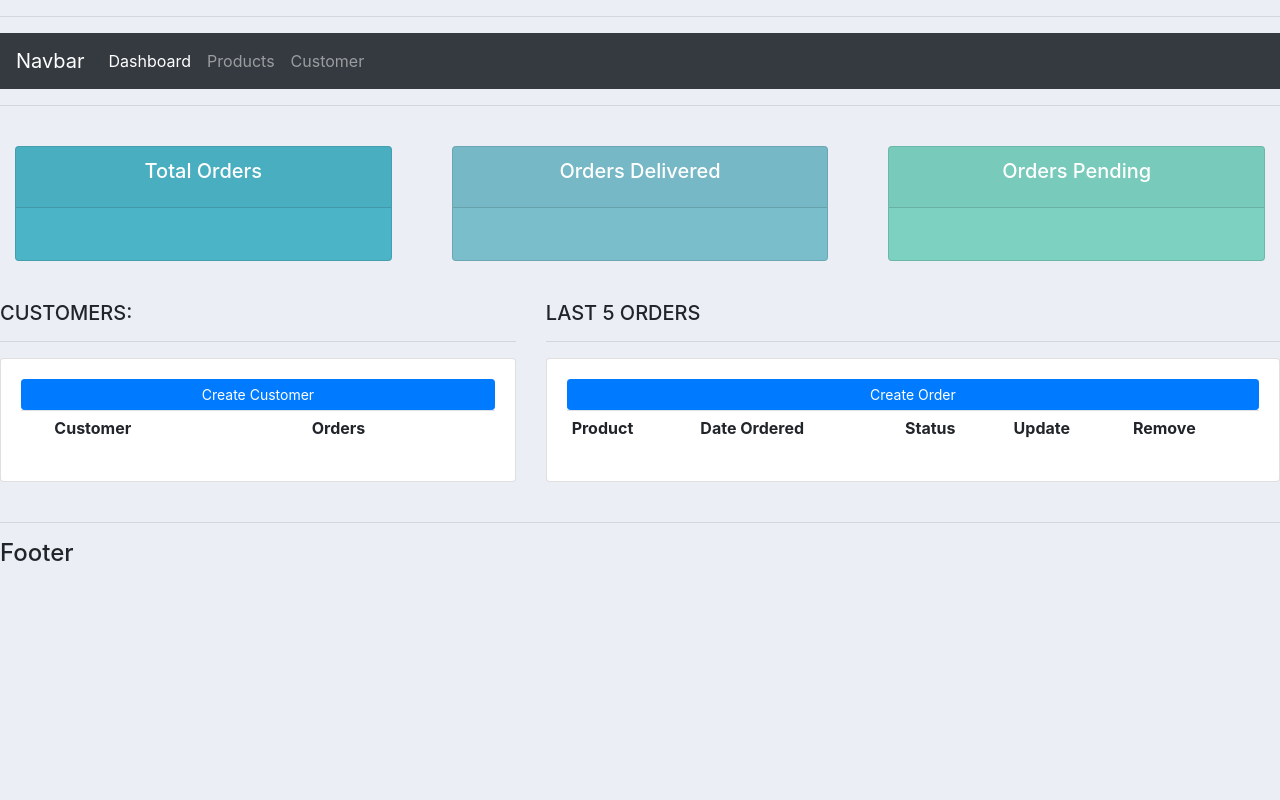
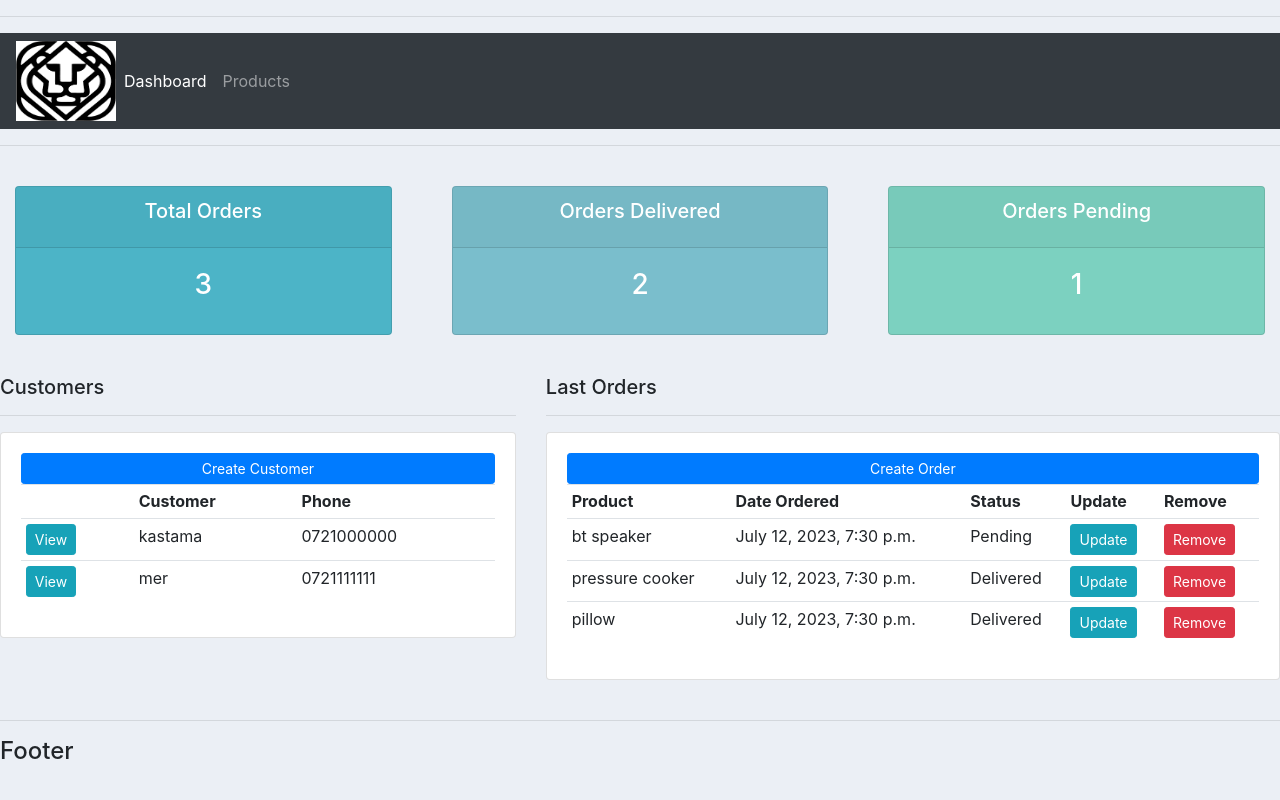
Before and after one commit to booorayan/crm, a Django app: page / in a window 1280 px wide. Run offline with Django 4.2, Linux system fonts and the light colour scheme; data comes from the database, SQL or seed files in the repository; both versions use the stored data as it was after the commit; lists and menus that the app fills with data are empty.

Commit message:
render templates

```diff
--- a/accounts/admin.py
+++ b/accounts/admin.py
@@ -1,3 +1,8 @@
 from django.contrib import admin
+from .models import *
 
 # Register your models here.
+admin.site.register(Customer)
+admin.site.register(Product)
+admin.site.register(Order)
+admin.site.register(Tag)
--- a/accounts/models.py
+++ b/accounts/models.py
@@ -1,3 +1,48 @@
 from django.db import models
 
 # Create your models here.
+
+
+class Customer(models.Model):
+    name = models.CharField(max_length=200, null=True)
+    phone = models.CharField(max_length=200, null=True)
+    email = models.EmailField(null=True)
+    date_created = models.DateTimeField(auto_now_add=True, null=True)
+
+    def __str__(self):
+        return self.name
+
+
+class Tag(models.Model):
+    name = models.CharField(max_length=200, null=True)
+
+    def __str__(self):
+        return self.name
+
+
+class Product(models.Model):
+    CATEGORY = (
+        ('Indoor', 'Indoor'),
+        ('Outdoor', 'Outdoor'),
+    )
+    name = models.CharField(max_length=200)
+    price = models.FloatField(null=True)
+    category = models.CharField(max_length=200, null=True, choices=CATEGORY)
+    description = models.CharField(max_length=200, null=True, blank=True)
+    date_created = models.DateTimeField(auto_now_add=True, null=True)
+    tags = models.ManyToManyField(Tag)
+
+    def __str__(self):
+        return self.name
+
+
+class Order(models.Model):
+    STATUS = (
+        ('Pending', 'Pending'),
+        ('Out for delivery', 'Out for delivery'),
+        ('Delivered', 'Delivered'),
+    )
+    customer = models.ForeignKey(Customer, null=True, on_delete=models.SET_NULL)
+    product = models.ForeignKey(Product, null=True, on_delete=models.SET_NULL)
+    date_created = models.DateTimeField(auto_now_add=True, null=True)
+    status = models.CharField(max_length=200, null=True, choices=STATUS)
--- a/accounts/urls.py
+++ b/accounts/urls.py
@@ -3,7 +3,7 @@ from . import views
 
 
 urlpatterns = [
-    path('', views.home),
-    path('products/', views.products),
-    path('customer/', views.customer)
+    path('', views.home, name='home'),
+    path('products/', views.products, name='products'),
+    path('customer/<str:pk>/', views.customer, name='customer')
 ]
--- a/accounts/views.py
+++ b/accounts/views.py
@@ -1,15 +1,38 @@
 from django.shortcuts import render
 from django.http import HttpResponse
+from .models import *
 
 
 # Create your views here.
 def home(request):
-    return render(request, '../templates/dashboard.html')
+    customers = Customer.objects.all()
+    orders = Order.objects.all()
+    total_customers = customers.count()
+    total_orders = orders.count()
+    delivered = orders.filter(status='Delivered').count()
+    pending = orders.filter(status='Pending').count()
+
+    context = {'customers': customers, 'orders': orders,
+               'total_orders': total_orders, 'delivered': delivered,
+               'pending': pending}
+
+    return render(request, 'dashboard.html', context)
 
 
 def products(request):
-    return render(request, '../templates/products.html')
+    productss = Product.objects.all()
+
+    context = {'products': productss}
+
+    return render(request, 'products.html', context)
 
 
-def customer(request):
-    return render(request, '../templates/customer.html')
+def customer(request, pk):
+    kastama = Customer.objects.get(id=pk)
+
+    orders = kastama.order_set.all()
+    orders_count = orders.count()
+
+    context = {'customer': kastama, 'orders': orders, 'orders_count': orders_count}
+
+    return render(request, 'customer.html', context)
--- a/crm/settings.py
+++ b/crm/settings.py
@@ -118,6 +118,11 @@ USE_TZ = True
 
 STATIC_URL = 'static/'
 
+STATICFILES_DIRS = [
+    os.path.join(BASE_DIR, 'static')
+]
+
+MEDIA_URL = 'media/'
 # Default primary key field type
 # https://docs.djangoproject.com/en/4.2/ref/settings/#default-auto-field
 
--- /dev/null
+++ b/static/css/main.css
@@ -0,0 +1,19 @@
+        #logo{
+
+        }
+
+        body{
+            background-color: #ebeff5;
+        }
+
+        #total-orders{
+            background-color: #4cb4c7;
+        }
+
+        #orders-delivered{
+            background-color: #7abecc;
+        }
+
+        #orders-pending{
+            background-color: #7CD1C0;
+        }
--- a/templates/dashboard.html
+++ b/templates/dashboard.html
@@ -9,7 +9,7 @@
     <div class="row">
 
     <div class="col-md-5">
-        <h5>CUSTOMERS:</h5>
+        <h5>Customers</h5>
         <hr>
         <div class="card card-body">
             <a class="btn btn-primary btn-sm btn-block" href="">Create Customer</a>
@@ -17,13 +17,25 @@
                 <tr>
                     <th></th>
                     <th>Customer</th>
-                    <th>Orders</th>
+                    <th>Phone</th>
                 </tr>
+
+                {% for customer in customers %}
+
+                    <tr>
+                        <td><a class="btn btn-sm btn-info" href="{% url 'customer' customer.id %}">View</a></td>
+                        <td>{{ customer.name }}</td>
+                        <td>{{ customer.phone }}</td>
+                    </tr>
+
+                {% endfor %}
+
             </table>
         </div>
     </div>
+
     <div class="col-md-7">
-        <h5>LAST 5 ORDERS</h5>
+        <h5>Last Orders</h5>
         <hr>
         <div class="card card-body">
             <a class="btn btn-primary btn-sm btn-block" href="">Create Order</a>
@@ -35,6 +47,17 @@
                     <th>Update</th>
                     <th>Remove</th>
                 </tr>
+
+                {% for order in orders %}
+                    <tr>
+                        <td>{{ order.product }}</td>
+                        <td>{{ order.date_created }}</td>
+                        <td>{{ order.status }}</td>
+                        <td><a class="btn btn-sm btn-info" href="">Update</a></td>
+                        <td><a class="btn btn-sm btn-danger" href="">Remove</a></td>
+                    </tr>
+                {% endfor %}
+
             </table>
         </div>
     </div>
--- a/templates/main.html
+++ b/templates/main.html
@@ -1,3 +1,5 @@
+{% load static %}
+
 <!DOCTYPE html>
 <html lang="en">
 <head>
@@ -6,30 +8,8 @@
 
     <link rel="stylesheet" href="https://cdn.jsdelivr.net/npm/bootstrap@4.6.2/dist/css/bootstrap.min.css" integrity="sha384-xOolHFLEh07PJGoPkLv1IbcEPTNtaed2xpHsD9ESMhqIYd0nLMwNLD69Npy4HI+N" crossorigin="anonymous">
 
+    <link rel="stylesheet" type="text/css" href="{% static 'css/main.css' %}">
 
-    <style>
-
-        #logo{
-
-        }
-
-        body{
-            background-color: #ebeff5;
-        }
-
-        #total-orders{
-            background-color: #4cb4c7;
-        }
-
-        #orders-delivered{
-            background-color: #7abecc;
-        }
-
-        #orders-pending{
-            background-color: #7CD1C0;
-        }
-
-    </style>
 
 </head>
 <body>
--- a/templates/navbar.html
+++ b/templates/navbar.html
@@ -1,19 +1,22 @@
+{% load static %}
+
 <nav class="navbar navbar-expand-lg navbar-dark bg-dark">
-  <a class="navbar-brand" href="#">Navbar</a>
+    <img src="{% static 'media/log.png' %}" alt="" style="height: 80px; width: 100px">
+{#  <a class="navbar-brand" href="#">Navbar</a>#}
   <button class="navbar-toggler" type="button" data-toggle="collapse" data-target="#navbarNav" aria-controls="navbarNav" aria-expanded="false" aria-label="Toggle navigation">
     <span class="navbar-toggler-icon"></span>
   </button>
   <div class="collapse navbar-collapse" id="navbarNav">
     <ul class="navbar-nav">
       <li class="nav-item active">
-        <a class="nav-link" href="#">Dashboard</a>
+        <a class="nav-link" href="{% url 'home' %}">Dashboard</a>
       </li>
       <li class="nav-item">
-        <a class="nav-link" href="#">Products</a>
+        <a class="nav-link" href="{% url 'products' %}">Products</a>
       </li>
-      <li class="nav-item">
-        <a class="nav-link" href="#">Customer</a>
-      </li>
+{#      <li class="nav-item">#}
+{#        <a class="nav-link" href="#">Customer</a>#}
+{#      </li>#}
 
     </ul>
   </div>
--- a/templates/status.html
+++ b/templates/status.html
@@ -8,7 +8,7 @@
                     <h5 class="card-title">Total Orders</h5>
                 </div>
                 <div class="card-body">
-                    <h3 class="card-title"></h3>
+                    <h3 class="card-title">{{ total_orders }}</h3>
                 </div>
             </div>
         </div>
@@ -21,7 +21,7 @@
                     <h5 class="card-title">Orders Delivered</h5>
                 </div>
                 <div class="card-body">
-                    <h3 class="card-title"></h3>
+                    <h3 class="card-title">{{ delivered }}</h3>
                 </div>
             </div>
         </div>
@@ -34,7 +34,7 @@
                     <h5 class="card-title">Orders Pending</h5>
                 </div>
                 <div class="card-body">
-                    <h3 class="card-title"></h3>
+                    <h3 class="card-title">{{ pending }}</h3>
                 </div>
             </div>
         </div>
```
Also changed, not shown: templates/customer.html (+17 -3 lines), templates/products.html (+10 -0 lines), accounts/migrations/0001_initial.py (added), accounts/migrations/0002_order_product.py (added), accounts/migrations/0003_order_customer_order_product.py (added), accounts/migrations/0004_tag_order_tags.py (added), accounts/migrations/0005_remove_order_tags_product_tags.py (added), accounts/migrations/0006_alter_product_description.py (added), db.sqlite3.
